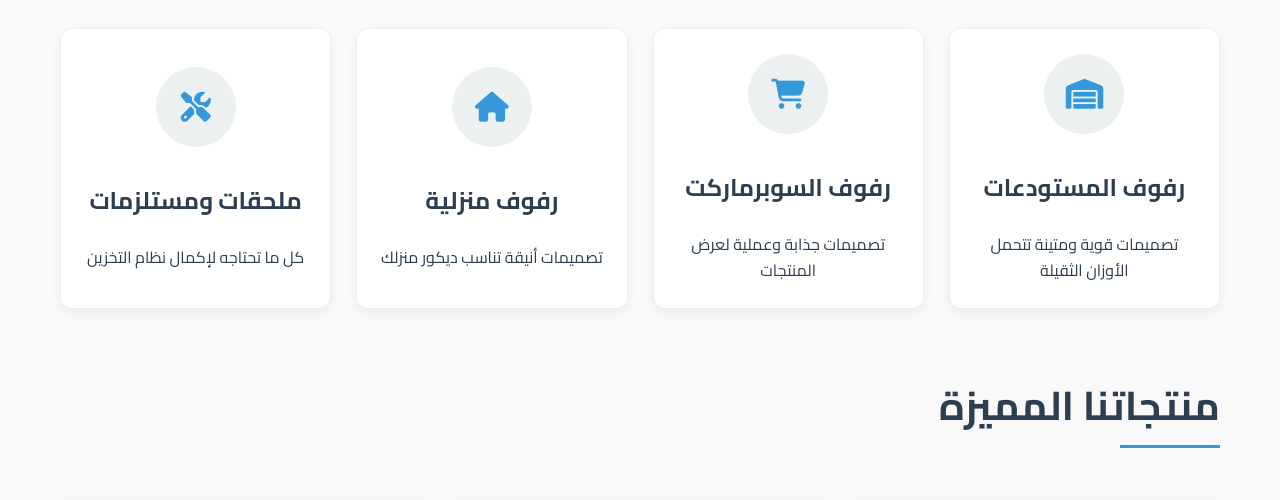
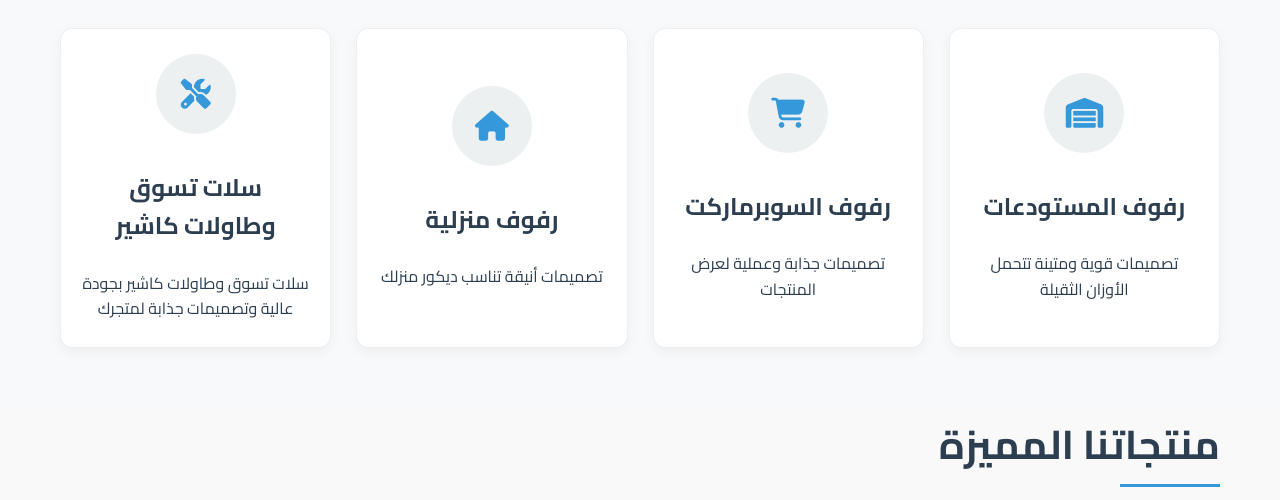
Before and after one commit to asamhadi-mu/alrfof-new, a plain HTML site: page index.html in a window 1280 px wide. Shown: the part 715-1215 px from the top of the page. Drawn offline with Linux system fonts and the light colour scheme.

Commit message:
تحديث صور واضافه

```diff
--- a/index.html
+++ b/index.html
@@ -150,8 +150,8 @@
                     <div class="category-icon">
                         <i class="fas fa-tools"></i>
                     </div>
-                    <h3>ملحقات ومستلزمات</h3>
-                    <p>كل ما تحتاجه لإكمال نظام التخزين</p>
+                    <h3>سلات تسوق وطاولات كاشير</h3>
+                    <p>سلات تسوق وطاولات كاشير بجودة عالية وتصميمات جذابة لمتجرك</p>
                 </a>
             </div>
         </div>
```
Also changed, not shown: about.html (+1 -1 lines), articles.html (+1 -1 lines), images/rfof.webp (added), images/warehouse-organization.jpg (deleted), images/warehouse-organization.webp.
